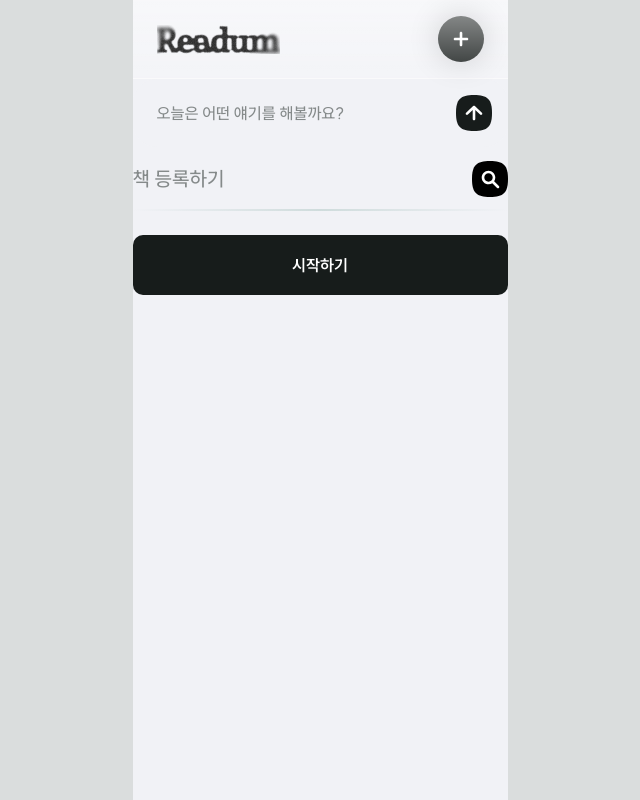
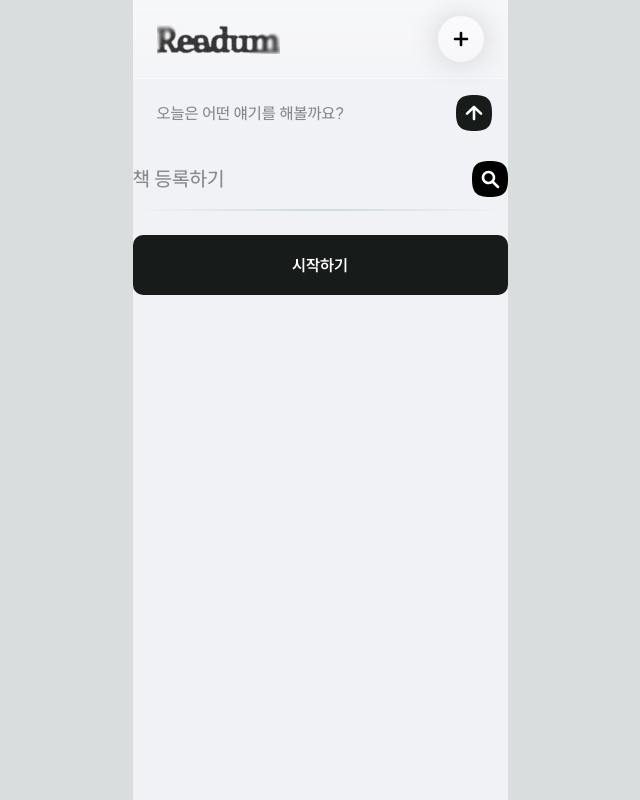
Before and after one commit to depromeet/18th-team4-web, a Next.js app: page / in a window 1280 px wide. Shown: the whole page, without its empty margins (320-960 px from the left). Built offline with nearby package versions, Linux system fonts and the light colour scheme; no server answers.

Commit message:
fix: 공통 버튼 컴포넌트 대신 버튼 태그로 변경

```diff
--- a/src/components/common/Header/Header.tsx
+++ b/src/components/common/Header/Header.tsx
@@ -29,13 +29,13 @@ export const Header = (props: HeaderProps) => {
           <div className="relative h-[2.9rem] w-[12.3rem] shrink-0 overflow-hidden">
             <Image src={Logo} alt="logo" className="absolute" />
           </div>
-          <Button
+          <button
             aria-label="책 등록하기"
             onClick={onCta}
             className="relative flex shrink-0 size-[4.6rem] items-center justify-center p-[1.1rem] rounded-[3.6rem] bg-linear-to-b from-[rgba(255,255,255,0.47)] to-[rgba(255,255,255,0.19)] shadow-[0_0_3.2rem_rgba(0,0,0,0.16)]"
           >
             <PlusIcon className="size-[2.4rem]" />
-          </Button>
+          </button>
         </>
       )}
 
```
